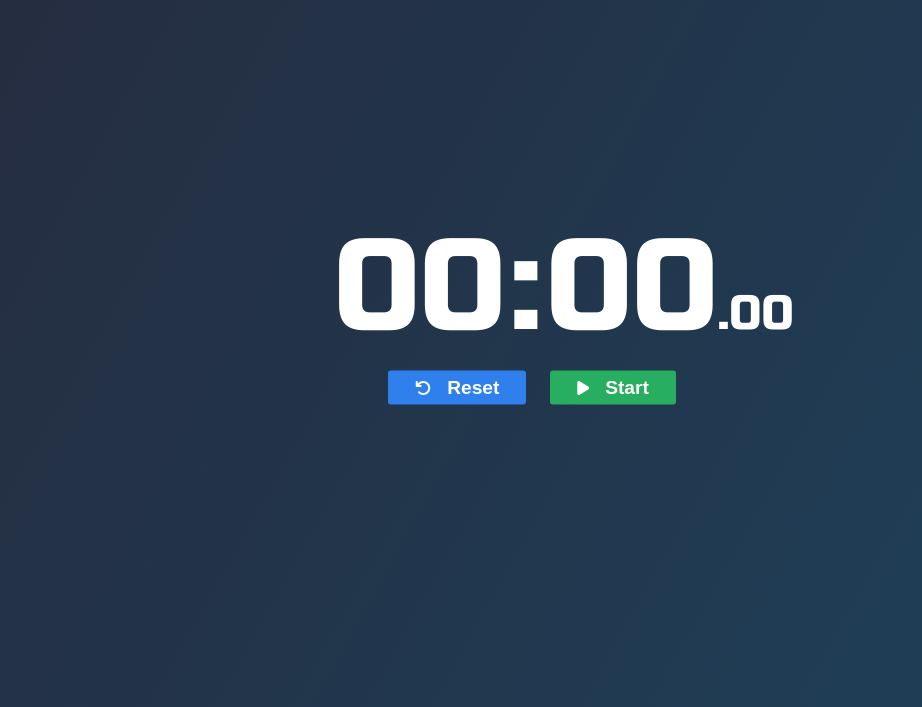
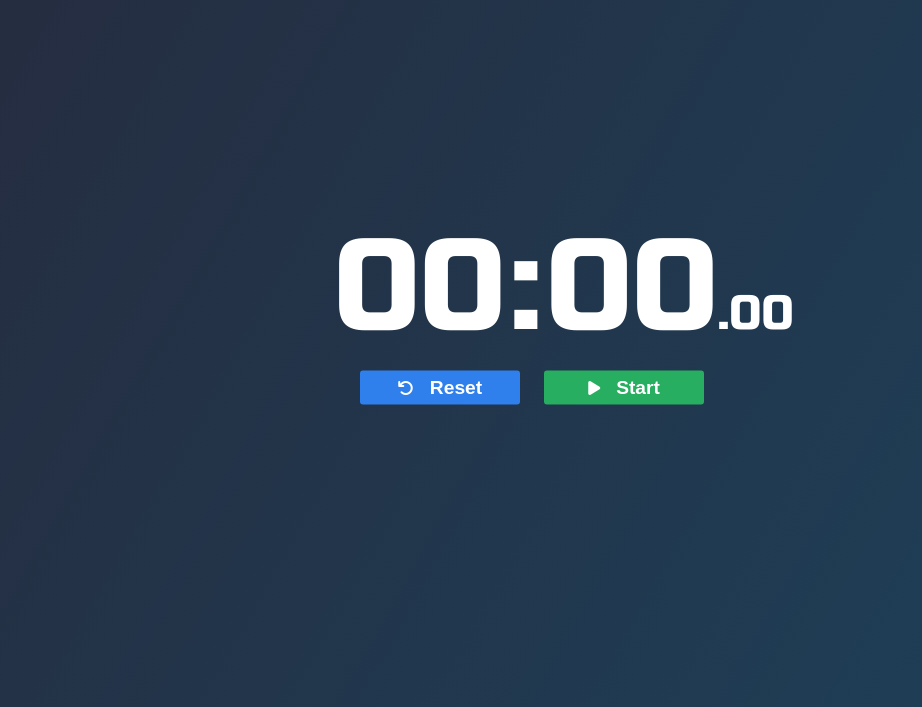
Before and after one commit to flx86/clocky, a plain HTML site: page index.html in a window 1280 px wide. Shown: the part 93-800 px from the top of the page, without its empty margins (96-1018 px from the left). Drawn offline with Linux system fonts and the light colour scheme.

Commit message:
added a minimun  width to buttons

```diff
--- a/style.css
+++ b/style.css
@@ -34,8 +34,9 @@ body {
   display: flex;
   align-items: center;
   justify-content: center;
-  padding: 0.3em 1.4em;
+  padding: 0.3em .8em;
   font-size: 1.2rem;
+  min-width: 10rem;
   font-weight: 600;
   text-transform: capitalize;
   color: white;
@@ -62,9 +63,6 @@ body {
 .btn-blue{
   background: var(--clr-blue);
 }
-
-
-
 
 .header{
   padding: 2em 0;
```
